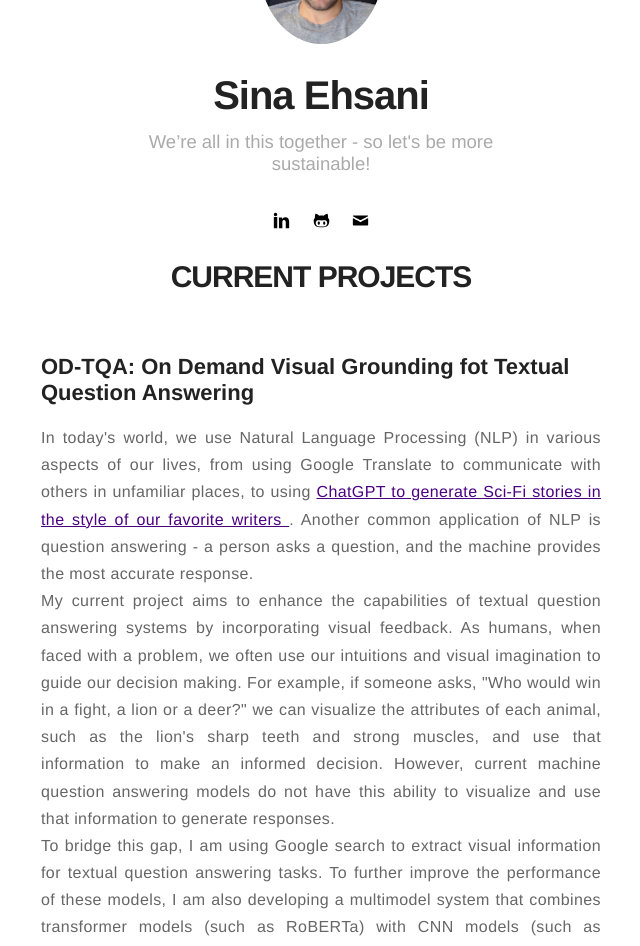
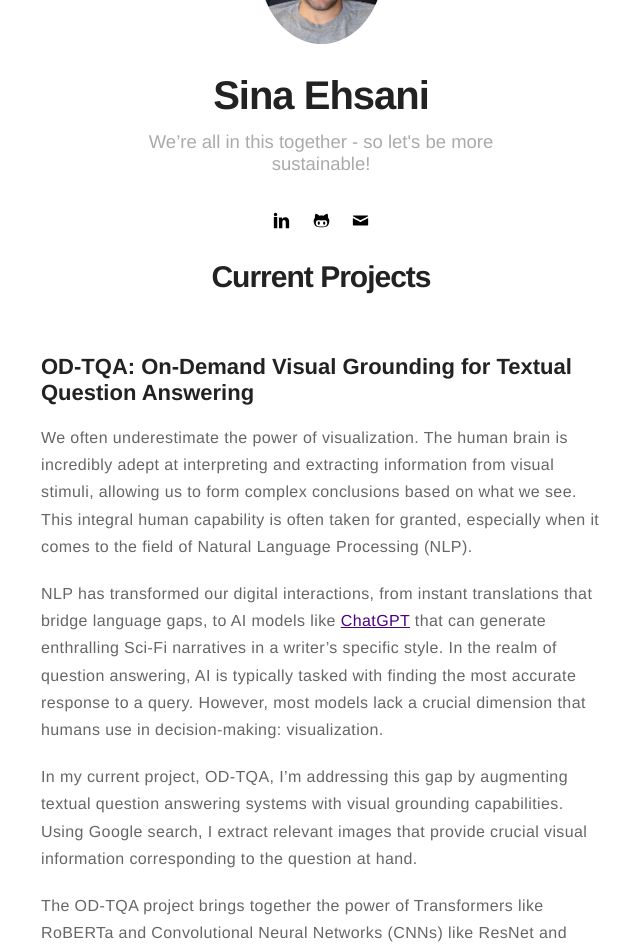
Before and after one commit to sina-ehsani/sina-ehsani.github.io, a Jekyll site: the page built from projects.md, in a window 1280 px wide and 1400 px high, scrolled down 239 px. Shown: the top 946 px of the window, without its empty margins (319-959 px from the left). Built offline with Jekyll 4.4.1, drawn with Linux system fonts in a browser that asks for light colours; some of the changed text lies outside the part shown.

Commit message:
updated CV and projects

```diff
--- a/projects.md
+++ b/projects.md
@@ -3,6 +3,26 @@ layout: page
 title: Projects
 ---
 
+# Current Projects
+
+## OD-TQA: On-Demand Visual Grounding for Textual Question Answering
+
+We often underestimate the power of visualization. The human brain is incredibly adept at interpreting and extracting information from visual stimuli, allowing us to form complex conclusions based on what we see. This integral human capability is often taken for granted, especially when it comes to the field of Natural Language Processing (NLP).
+
+NLP has transformed our digital interactions, from instant translations that bridge language gaps, to AI models like [ChatGPT](https://medium.com/predict/i-prompted-chatgpt-to-write-futurist-science-fiction-stories-the-results-are-underwhelming) that can generate enthralling Sci-Fi narratives in a writer's specific style. In the realm of question answering, AI is typically tasked with finding the most accurate response to a query. However, most models lack a crucial dimension that humans use in decision-making: visualization.
+
+In my current project, OD-TQA, I'm addressing this gap by augmenting textual question answering systems with visual grounding capabilities. Using Google search, I extract relevant images that provide crucial visual information corresponding to the question at hand.
+
+The OD-TQA project brings together the power of Transformers like RoBERTa and Convolutional Neural Networks (CNNs) like ResNet and VGG, creating a multimodal system. This innovative fusion not only enhances the AI's interpretative power but also provides richer, more context-aware responses.
+
+OD-TQA's structure, seen below, serves as an excellent example of an innovative solution that captures the multimodal nature of human cognition. It strives to replicate the way we, as humans, synergize multiple forms of information—textual, visual, and more—to understand and interact with the world around us.
+
+![OD-TQA structure](/assets/papers/VTQA_dataset_4.png)
+
+As OD-TQA continues to evolve, the project's ultimate goal is to bridge the gap between human and machine cognition, creating AI systems that can understand and interpret the world just as richly as we do. This endeavor encapsulates my broader research interests in Deep Learning and Multimodal Machine Learning. It promises a future where AI is not just a tool for answering questions, but a partner in exploring the complexities of our world.
+
+
+<!--
 <h1>CURRENT PROJECTS</h1>
 
 <h2>OD-TQA: On Demand Visual Grounding fot Textual Question Answering</h2>
@@ -15,7 +35,7 @@ title: Projects
     To bridge this gap, I am using Google search to extract visual information for textual question answering tasks. To further improve the performance of these models, I am also developing a multimodel system that combines transformer models (such as RoBERTa) with CNN models (such as ResNet and VGG). This system has the potential to provide more accurate and informed responses to question answering tasks by leveraging the strengths of both types of models.
 </p>
 
-![OD-TQA structure](/assets/papers/VTQA_dataset_4.png)
+![OD-TQA structure](/assets/papers/VTQA_dataset_4.png) -->
 
 
 
```
Also changed, not shown: 2 other files.
